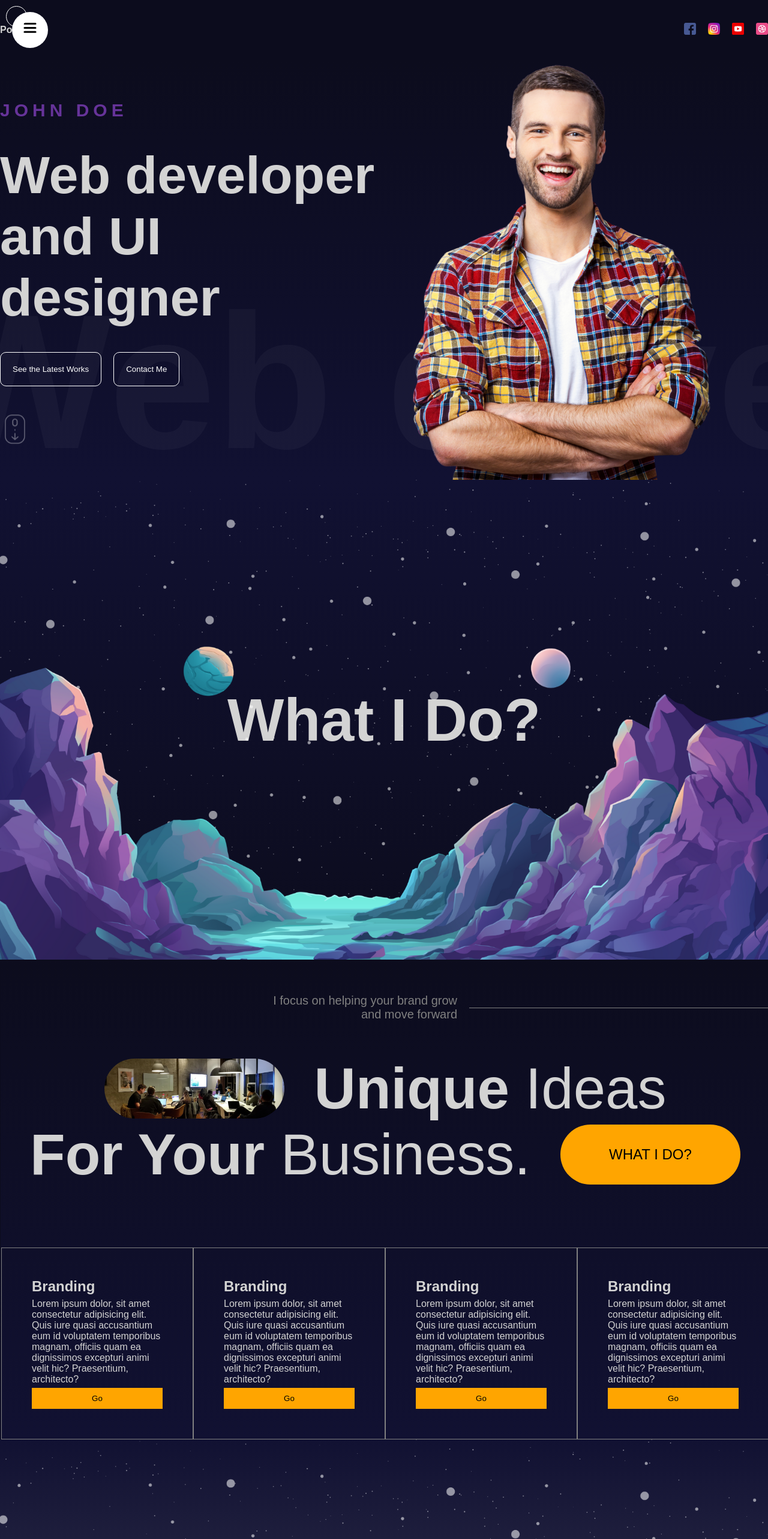
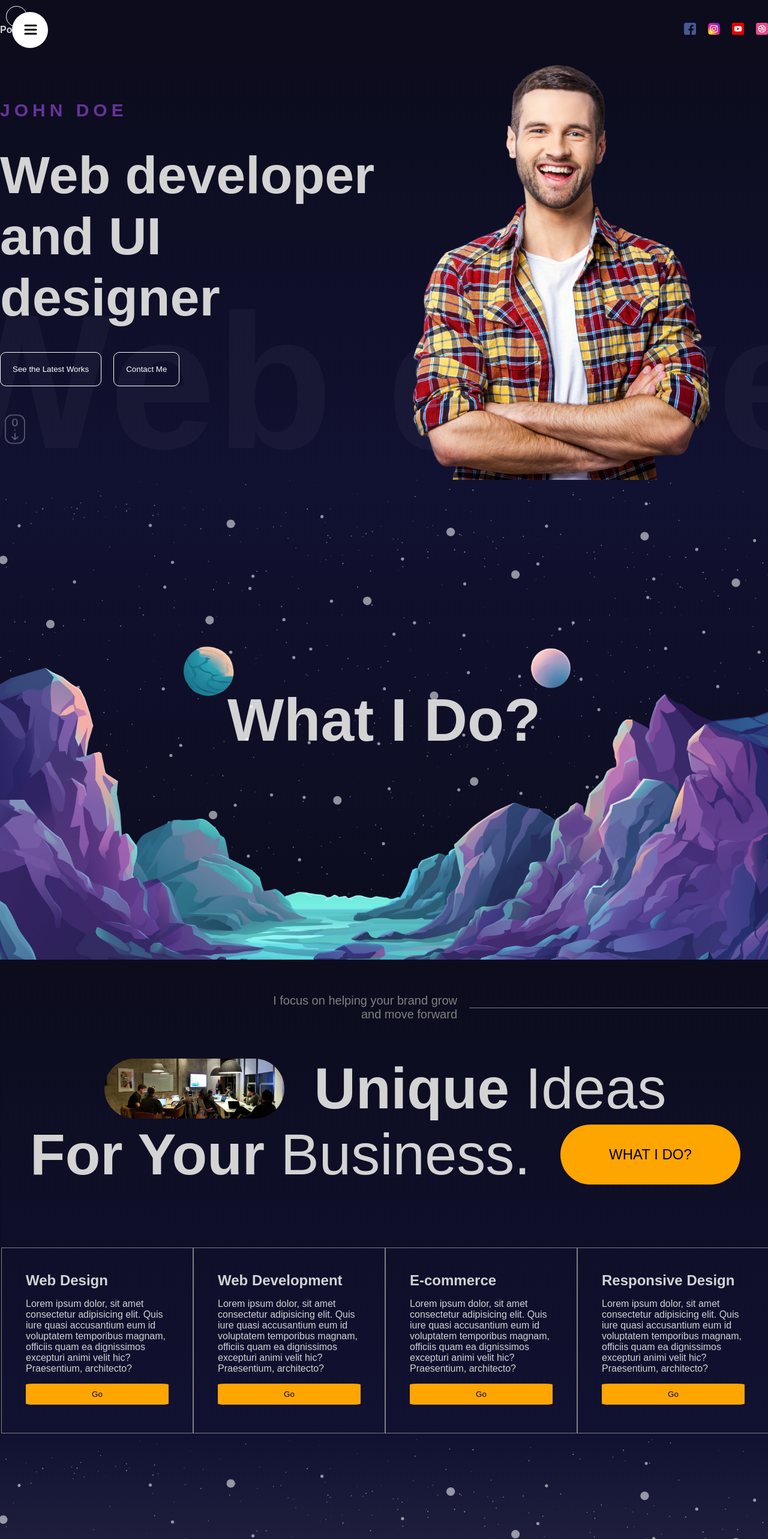
Before and after one commit to apurbwa/Animated-Portfolio-Website, a React app: page / in a window 1280 px wide. Shown: the top 2566 px of the page at 60% size. Built offline with nearby package versions, Linux system fonts and the light colour scheme; the HTML template or start-up script is replaced by a standard one.

Commit message:
updated code

```diff
--- a/src/components/contact/Contact.jsx
+++ b/src/components/contact/Contact.jsx
@@ -62,7 +62,7 @@ const Contact = () => {
          </motion.div>
          <motion.div className="item" variants={variants}>
             <h2>Phone</h2>
-            <span>+49 1234 5672 89</span>
+            <span>+49 1575 7475 368</span>
          </motion.div>
       </motion.div>
       <div className="formContainer">
--- a/src/components/hero/hero.scss
+++ b/src/components/hero/hero.scss
@@ -36,6 +36,8 @@
 
          h1 {
             font-size: 88px;
+            user-select: none;
+
 
             @include mobile {
                font-size: 36px;
@@ -58,6 +60,7 @@
                cursor: pointer;
                border-radius: 10px;
                font-weight: 300;
+               z-index: 2;
 
                @include mobile {
                   padding: 16px;
@@ -99,6 +102,7 @@
       white-space: nowrap;
       color: #ffffff09;
       font-weight: bold;
+      user-select: none;
    }
 
 
--- a/src/components/portfolio/Portfolio.jsx
+++ b/src/components/portfolio/Portfolio.jsx
@@ -7,25 +7,25 @@ const items = [
    {
      id: 1,
      title: "React Commerce",
-     img: "https://images.pexels.com/photos/18073372/pexels-photo-18073372/free-photo-of-young-man-sitting-in-a-car-on-a-night-street.jpeg?auto=compress&cs=tinysrgb&w=1600&lazy=load",
+     img: "https://repository-images.githubusercontent.com/456963513/82528385-a73f-488f-9003-513321283a6b",
      desc: "Lorem ipsum dolor sit amet consectetur adipisicing elit. Dolores ab id ad nesciunt quo aut corporis modi? Voluptate, quos sunt dolorum facilis, id eum sequi placeat accusantium saepe eos laborum.",
    },
    {
      id: 2,
      title: "Next.js Blog",
-     img: "https://images.pexels.com/photos/18023772/pexels-photo-18023772/free-photo-of-close-up-of-a-person-holding-a-wristwatch.jpeg?auto=compress&cs=tinysrgb&w=1600&lazy=load",
+     img: "https://images04.nicepage.com/feature/583347/de/blog-category.jpg",
      desc: "Lorem ipsum dolor sit amet consectetur adipisicing elit. Dolores ab id ad nesciunt quo aut corporis modi? Voluptate, quos sunt dolorum facilis, id eum sequi placeat accusantium saepe eos laborum.",
    },
    {
      id: 3,
      title: "Vanilla JS App",
-     img: "https://images.pexels.com/photos/6894528/pexels-photo-6894528.jpeg?auto=compress&cs=tinysrgb&w=1600&lazy=load",
+     img: "https://assets-global.website-files.com/5e593fb060cf877cf875dd1f/6008900c41451463fc9b7569_600684c692aff1f2ed555758_Memories%2520Mobile%2520Show.png",
      desc: "Lorem ipsum dolor sit amet consectetur adipisicing elit. Dolores ab id ad nesciunt quo aut corporis modi? Voluptate, quos sunt dolorum facilis, id eum sequi placeat accusantium saepe eos laborum.",
    },
    {
      id: 4,
      title: "Music App",
-     img: "https://images.pexels.com/photos/18540208/pexels-photo-18540208/free-photo-of-wood-landscape-water-hill.jpeg?auto=compress&cs=tinysrgb&w=1260&h=750&dpr=2",
+     img: "https://themewagon.com/wp-content/uploads/2020/02/solmusic-1.jpg",
      desc: "Lorem ipsum dolor sit amet consectetur adipisicing elit. Dolores ab id ad nesciunt quo aut corporis modi? Voluptate, quos sunt dolorum facilis, id eum sequi placeat accusantium saepe eos laborum.",
    },
  ];
--- a/src/components/services/Services.jsx
+++ b/src/components/services/Services.jsx
@@ -59,22 +59,22 @@ const Services = () => {
       </motion.div>
       <motion.div className="listContainer" variants={variants}>
          <motion.div className="box" whileHover={{background: "lightgray", color: "black"}}>
-            <h2>Branding</h2>
+            <h2>Web Design</h2>
             <p>Lorem ipsum dolor, sit amet consectetur adipisicing elit. Quis iure quasi accusantium eum id voluptatem temporibus magnam, officiis quam ea dignissimos excepturi animi velit hic? Praesentium, architecto?</p>
             <button>Go</button>
          </motion.div>
          <motion.div className="box" whileHover={{background: "lightgray", color: "black"}}>
-            <h2>Branding</h2>
+            <h2>Web Development</h2>
             <p>Lorem ipsum dolor, sit amet consectetur adipisicing elit. Quis iure quasi accusantium eum id voluptatem temporibus magnam, officiis quam ea dignissimos excepturi animi velit hic? Praesentium, architecto?</p>
             <button>Go</button>
          </motion.div>
          <motion.div className="box" whileHover={{background: "lightgray", color: "black"}}>
-            <h2>Branding</h2>
+            <h2>E-commerce</h2>
             <p>Lorem ipsum dolor, sit amet consectetur adipisicing elit. Quis iure quasi accusantium eum id voluptatem temporibus magnam, officiis quam ea dignissimos excepturi animi velit hic? Praesentium, architecto?</p>
             <button>Go</button>
          </motion.div>
          <motion.div className="box" whileHover={{background: "lightgray", color: "black"}}>
-            <h2>Branding</h2>
+            <h2>Responsive Design</h2>
             <p>Lorem ipsum dolor, sit amet consectetur adipisicing elit. Quis iure quasi accusantium eum id voluptatem temporibus magnam, officiis quam ea dignissimos excepturi animi velit hic? Praesentium, architecto?</p>
             <button>Go</button>
          </motion.div>
--- a/src/components/services/services.scss
+++ b/src/components/services/services.scss
@@ -108,11 +108,13 @@
     }
 
     .box {
-      padding: 50px;
+      padding: 40px;
       border: 0.5px solid gray;
       display: flex;
       flex-direction: column;
-      justify-content: space-between;
+      gap: 16px;
+      margin-bottom: 10px;
+      width: 25%;
 
       @include mobile {
         border: none;
@@ -132,6 +134,7 @@
         background-color: orange;
         border: none;
         cursor: pointer;
+        border-radius: 5%;;
 
         @include mobile {
           background-color: transparent;
--- a/src/components/sidebar/sidebar.scss
+++ b/src/components/sidebar/sidebar.scss
@@ -47,8 +47,8 @@
       height: 50px;
       border-radius: 50%;
       position: fixed;
-      top: 25px;
-      left: 25px;
+      top: 28px;
+      left: 26px;
       background-color: transparent;
       border: none;
       cursor: pointer;
```
